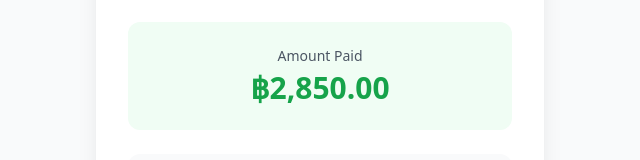
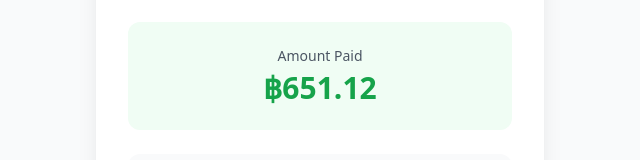
Before and after one commit to BhoneMyatOo17/PaymentConfirmDesign, a plain HTML site: page index.html in a window 1280 px wide. Shown: the part 306-466 px from the top of the page, without its empty margins (320-960 px from the left). Drawn offline with nearby package versions, Linux system fonts and the light colour scheme.

Commit message:
Payment Adjustment

```diff
--- a/index.html
+++ b/index.html
@@ -114,7 +114,7 @@
       <!-- Amount -->
       <div class="bg-green-50 dark:bg-green-900/20 rounded-xl py-6 mb-6">
         <p class="text-sm text-gray-600 dark:text-gray-400 mb-1">Amount Paid</p>
-        <p class="text-3xl font-bold text-green-600 dark:text-green-400">฿2,850.00</p>
+        <p class="text-3xl font-bold text-green-600 dark:text-green-400">฿651.12</p>
       </div>
 
       <!-- Transaction ID -->
```
